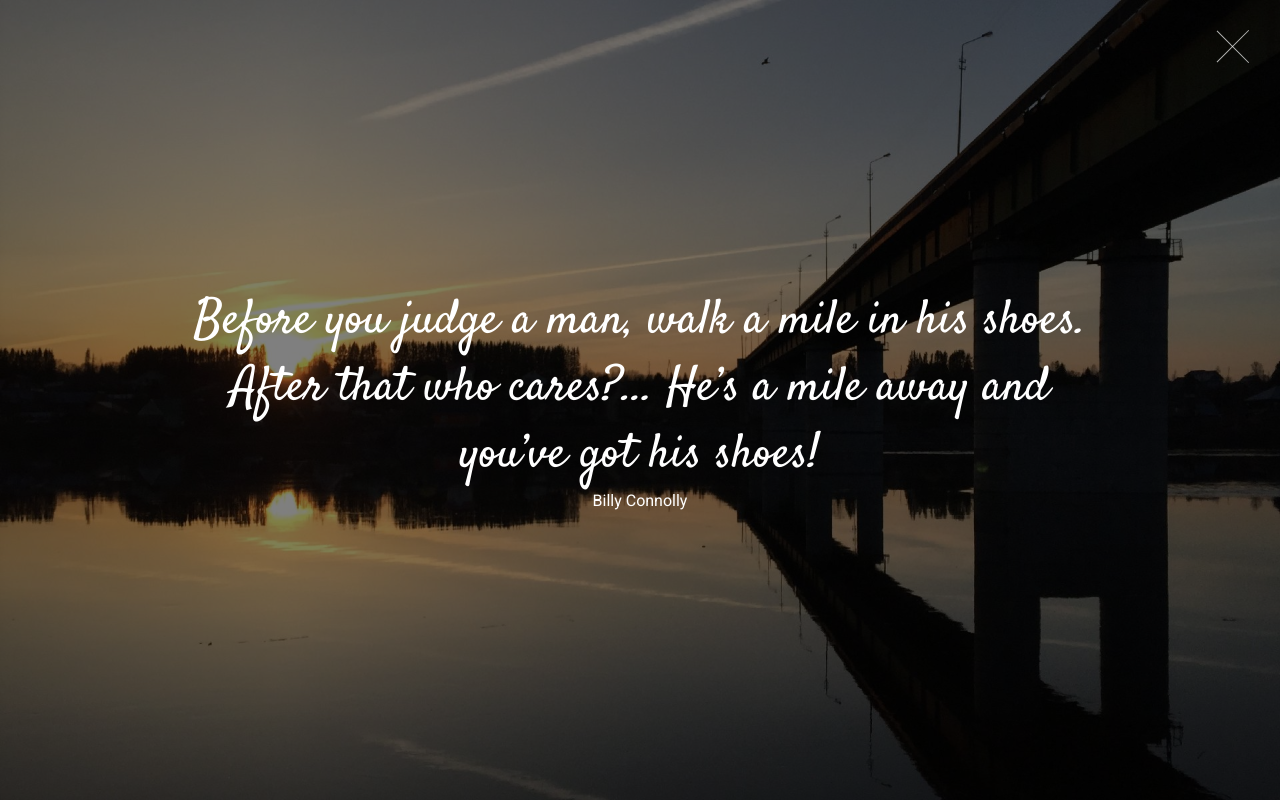
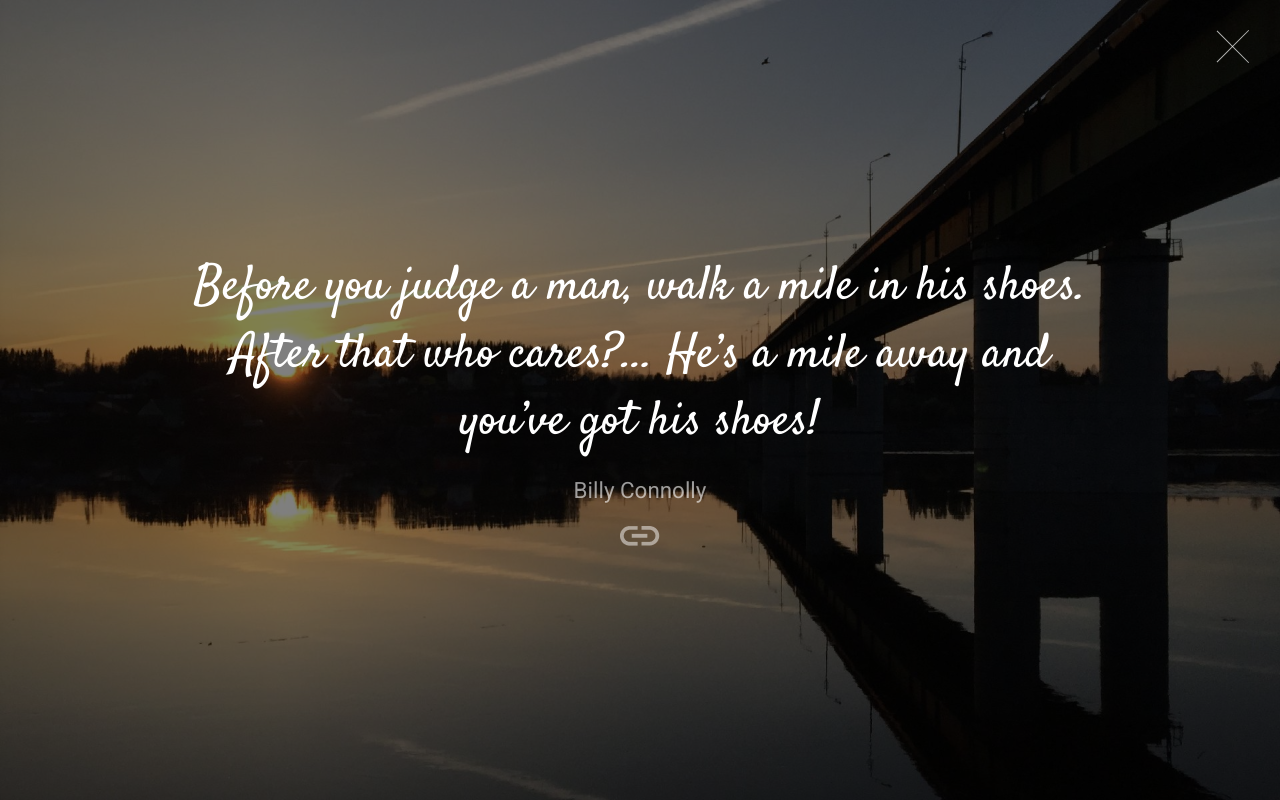
Before and after one commit to pozh/ccnquotes, a React (Create React App) app: page / in a window 1280 px wide. Both pictures are taken after a click on the element 191 px from the left and 57 px from the top of the page. Shown: the top 800 px of the page. Built offline with nearby package versions, Linux system fonts and the light colour scheme; data requests are answered from the project's data file.

Commit message:
Quote View - Add and style the source link

```diff
--- a/src/components/quotes/QuoteView.js
+++ b/src/components/quotes/QuoteView.js
@@ -10,6 +10,7 @@ const QuoteView = ({ selectedQuote, closeView }) => {
       <span className="btn-close" onClick={closeView} />
       <h1 className="quote-view__body">{selectedQuote.body}</h1>
       <h2 className="quote-view__author">{selectedQuote.author}</h2>
+      <a target="_blank" rel="noopener noreferrer" className="quote-view__link" href={selectedQuote.source}> </a>
     </div>
   );
   return (<div className="quote-view"> </div>)
--- a/src/components/quotes/Quotes.scss
+++ b/src/components/quotes/Quotes.scss
@@ -27,7 +27,6 @@
   background: linear-gradient(90deg, rgba(0,0,0,.7), rgba(0,0,0,.3) 60%, rgba(0,0,0,0));
   max-width: 38vw;
   padding: 1.5rem 12vw 1.5rem 4vw;
-  padding-right: 12vw;
   transition: all .3s ease;
 
   &.list-selected {
@@ -65,6 +64,25 @@
     font-size: 3rem;
   }
 
+  &__author {
+    margin-top: 1.2rem;
+    font-size: 1.4rem;
+    color: rgba(255, 255, 255, .6);
+  }
+
+  &__link {
+    display: inline-block;
+    width: 40px;
+    height: 20px;
+    background: url(../../assets/images/link.png);
+    margin-top: 1.2rem;
+    opacity: .7;
+
+    &:hover {
+      opacity: 1;
+    }
+  }
+
   .btn-close {
     @include btn-base;
     position: absolute;
```
Also changed, not shown: src/assets/images/link.png (added).
